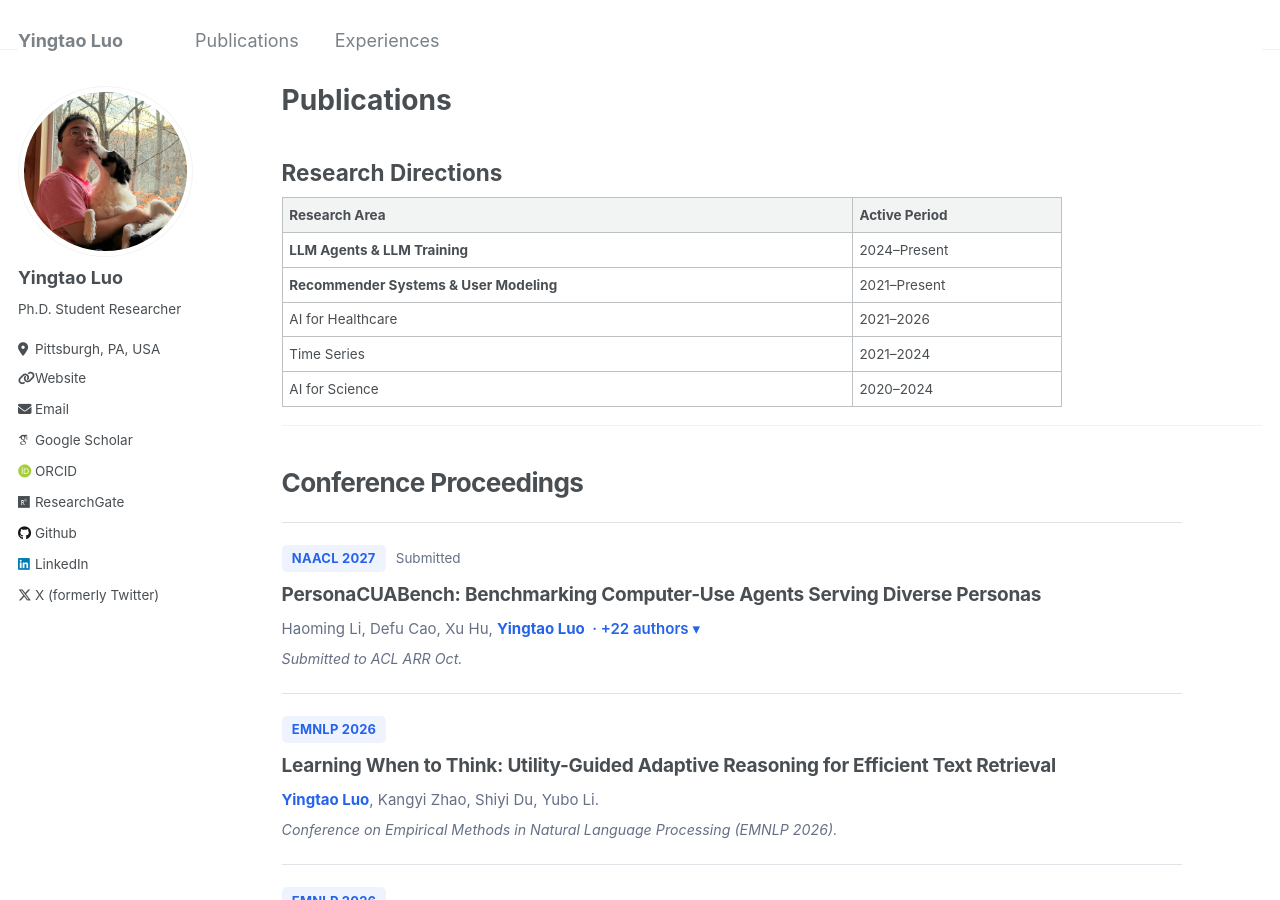
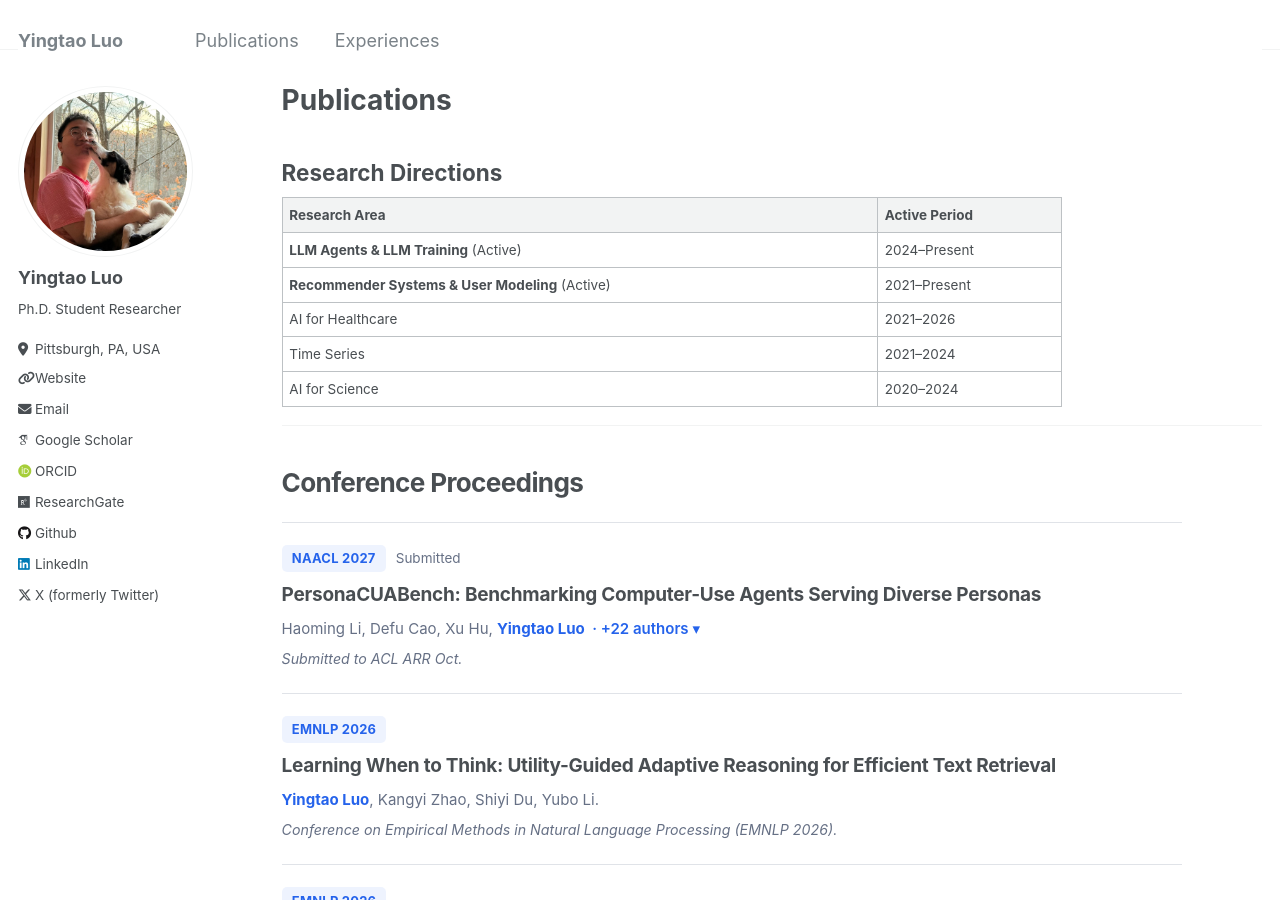
Before and after one commit to yingtaoluo/yingtaoluo.github.io, a Jekyll site: the page built from _pages/publications.md, in a window 1280 px wide and 900 px high. Built offline with Jekyll 4.4.1, drawn with Linux system fonts in a browser that asks for light colours; some web fonts are replaced.

Commit message:
Mark research areas as active in publications

```diff
--- a/_pages/publications.md
+++ b/_pages/publications.md
@@ -15,8 +15,8 @@ You can also find my articles on [my Google Scholar profile]({{ author.googlesch
 
 | Research Area | Active Period |
 |:---|:---|
-| **LLM Agents & LLM Training** | 2024–Present |
-| **Recommender Systems & User Modeling** | 2021–Present |
+| **LLM Agents & LLM Training** (Active) | 2024–Present |
+| **Recommender Systems & User Modeling** (Active) | 2021–Present |
 | AI for Healthcare | 2021–2026 |
 | Time Series | 2021–2024 |
 | AI for Science | 2020–2024 |
```
